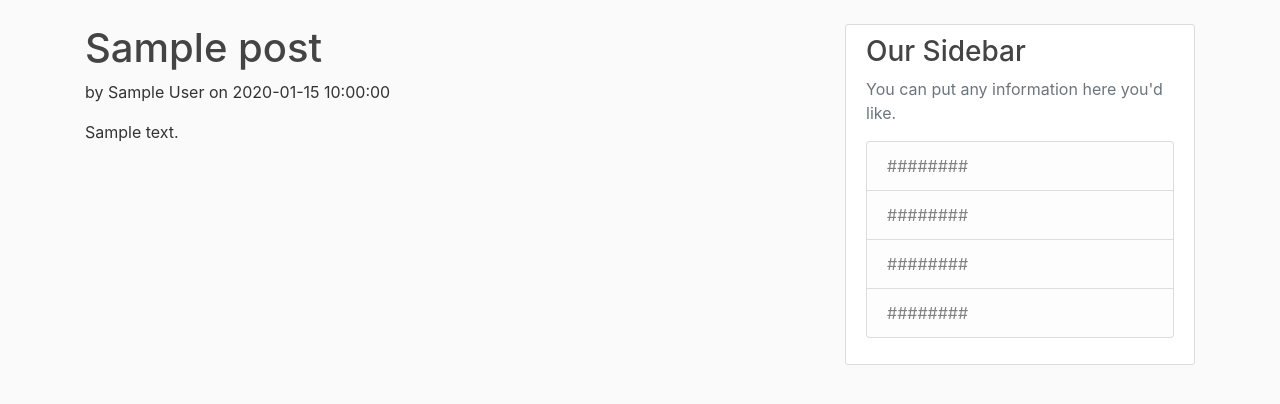
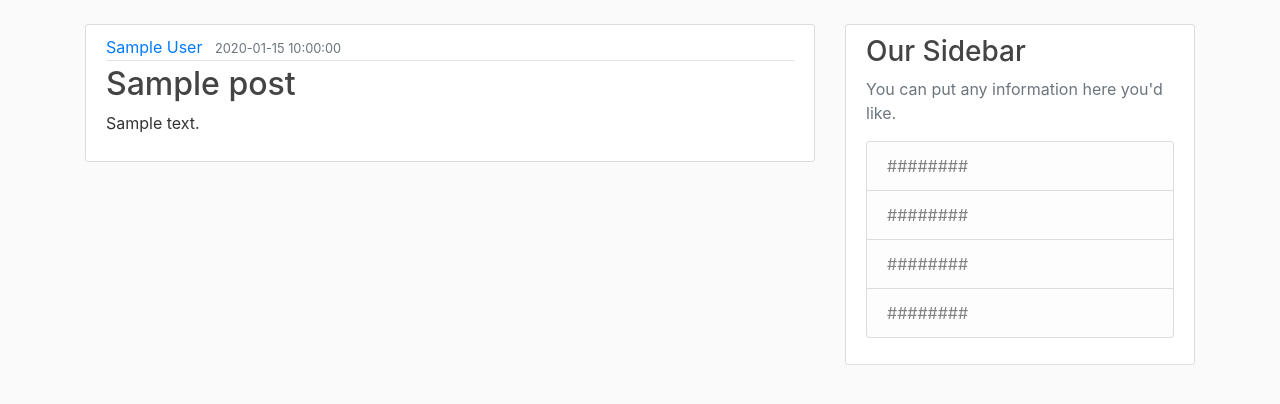
Before and after one commit to negikaran7/Django_site, a Flask app: template Flask/mYblog/templates/home.html in a window 1280 px wide. Shown: the part 56-460 px from the top of the page. Run offline with Flask 2, Linux system fonts and the light colour scheme; the template is opened without the code that fills it: most values are stand-ins (such as "Sample title", 1, 10 or a date in 2020); parts of the project's set-up code (start-up, migrations or seed data) failed here and were passed over; some libraries are stand-ins or nearby versions.

Commit message:
modified: home.html

```diff
--- a/Flask/mYblog/templates/home.html
+++ b/Flask/mYblog/templates/home.html
@@ -1,8 +1,15 @@
-{% extends 'layout.html' %}
+{% extends "layout.html" %}
 {% block content %}
-    {% for post in posts %}
-        <h1>{{ post.title }}</h1>
-        <p>by {{ post.author }} on {{ post.date_posted }}</p>
-        <p>{{ post.content }}</p>
-    {% endfor %}
+{% for post in posts %}
+<article class="media content-section">
+    <div class="media-body">
+        <div class="article-metadata">
+            <a class="mr-2" href="#">{{ post.author }}</a>
+            <small class="text-muted">{{ post.date_posted }}</small>
+        </div>
+        <h2><a class="article-title" href="#">{{ post.title }}</a></h2>
+        <p class="article-content">{{ post.content }}</p>
+    </div>
+</article>
+{% endfor %}
 {% endblock content %}
```
